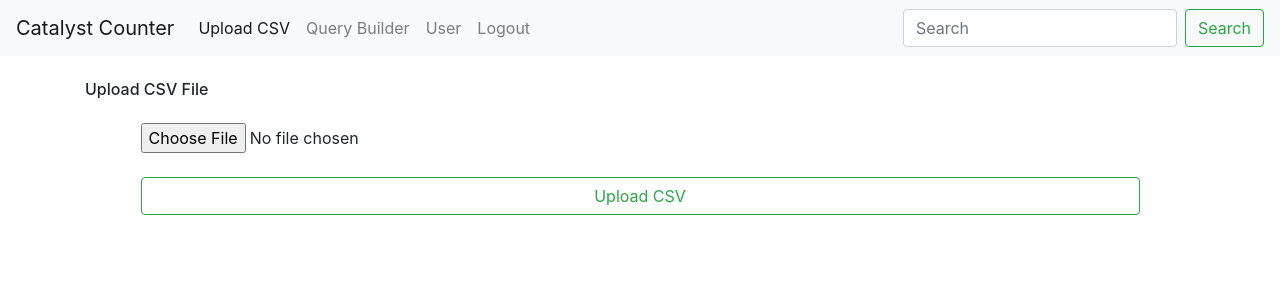
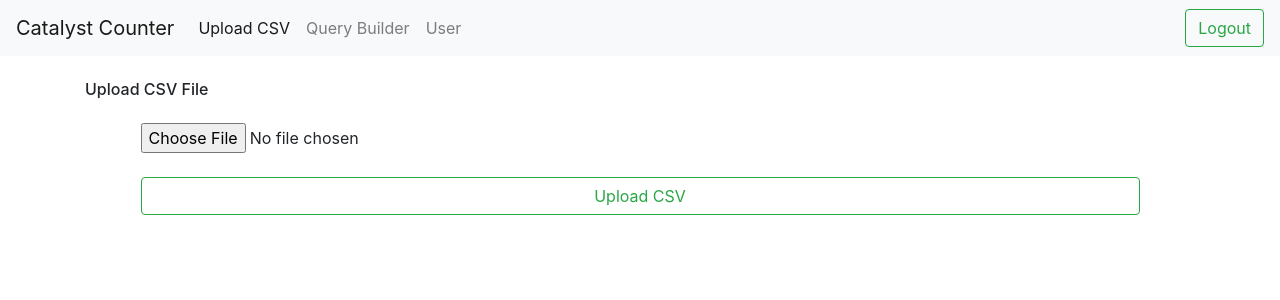
Before and after one commit to Atishkumar98-Dev/Catalyst-Counter, a Django app: page /upload/ in a window 1280 px wide. Shown: the top 300 px of the page. Run offline with Django 5.2, Linux system fonts and the light colour scheme; the visitor is signed in with stand-in values (Sample User, id 1); parts of the project's set-up code (start-up, migrations or seed data) failed here and were passed over.

Commit message:
logout-button

```diff
--- a/templates/base.html
+++ b/templates/base.html
@@ -28,17 +28,14 @@
           <li class="nav-item {% if request.path == '/query-builder/' %} active {% endif %}">
             <a class="nav-link" href="/users/">User</a>
           </li>
-          <li class="nav-item">
-            {% if user.is_authenticated %}
-              <a class="nav-link" href="{% url 'account_logout' %}">Logout</a>
-            {% else %}
-              <a class="nav-link" href="{% url 'account_login' %}">Login</a>
-            {% endif %}
-          </li>
+
         </ul>
         <form class="form-inline my-2 my-lg-0">
-          <input class="form-control mr-sm-2" type="search" placeholder="Search" aria-label="Search">
-          <button class="btn btn-outline-success my-2 my-sm-0" type="submit">Search</button>
+          {% if user.is_authenticated %}
+          <a class="btn btn-outline-success my-2 my-sm-0" href="{% url 'account_logout' %}">Logout</a>
+        {% else %}
+        <a class="btn btn-outline-success my-2 my-sm-0" href="{% url 'account_login' %}">Login</a>
+        {% endif %}
         </form>
       </div>
     </nav>
```
